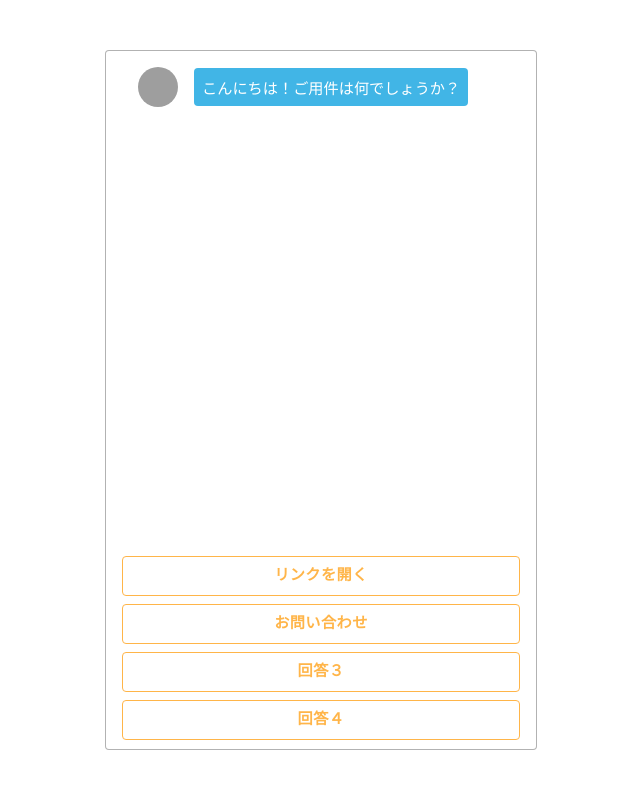
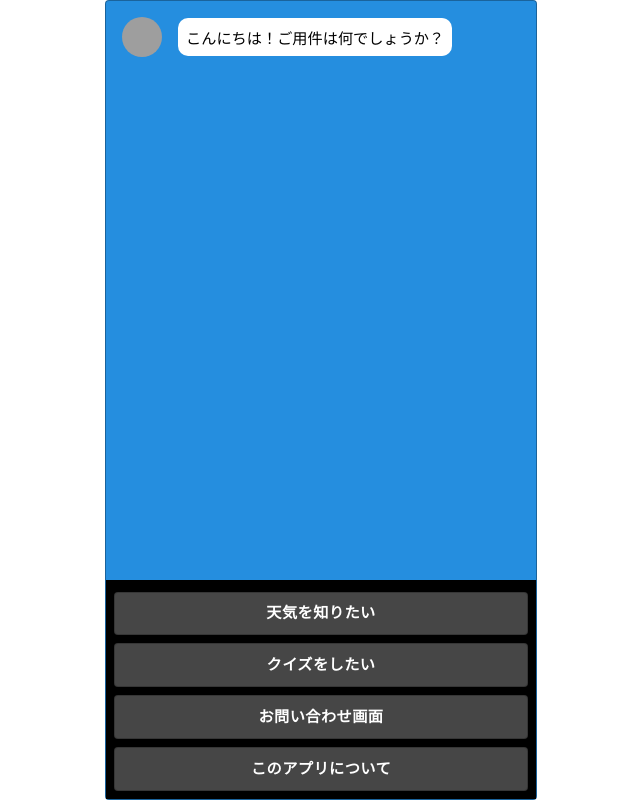
Before and after one commit to itoi10/chat, a React (Create React App) app: page / in a window 1280 px wide. Shown: the whole page, without its empty margins (319-959 px from the left). Built offline with nearby package versions, Linux system fonts and the light colour scheme; no server answers; grey boxes are pictures that could not be loaded.

Commit message:
add fetch weather. modify design, dataset.json

```diff
--- a/src/App.tsx
+++ b/src/App.tsx
@@ -1,7 +1,7 @@
 import React, { useState, useEffect, useCallback } from "react";
 import "./assets/styles/style.scss";
 import { AnswersList, Chats, FormDialog } from "./components/index";
-import defaultDataset from "./data/dataset";
+import defaultDataset from "./data/dataset.json";
 import { firestore } from "./firebase/index";
 
 // １つのチャット
@@ -34,7 +34,7 @@ const App: React.FC = () => {
   // 回答ボタン無効
   const [disabledAnswer, setDisabledAnswer] = useState<boolean>(false);
 
-  // firestoreから取得するか
+  // データをfirestoreから取得するか
   const fetchFireStore = false;
 
   // お問い合わせモーダルを開く
@@ -64,6 +64,17 @@ const App: React.FC = () => {
           a.target = "_blank";
           a.rel = "noopener noreferrer";
           a.click();
+          break;
+        // nextIdがweather-なら天気を取得して表示
+        case /^weather-*/.test(nextQuestionId):
+          (async () => {
+            setDisabledAnswer(true);
+            const message = await fetchWeather(nextQuestionId);
+            setTimeout(() => {
+              addChats({ text: message, type: "question" });
+              setDisabledAnswer(false);
+            }, 300);
+          })();
           break;
         // 一般的な回答
         default:
@@ -101,10 +112,36 @@ const App: React.FC = () => {
     }
     // ファイルから取得する
     else {
-      setDataset(defaultDataset);
+      setDataset(defaultDataset as {});
       displayNextQuestion(currentId, defaultDataset["init"]);
     }
   }, []);
+
+  // 天気を取得する
+  const fetchWeather = async (nextQuestionId: string) => {
+    try {
+      let areaName = "";
+      let areaCode = "";
+      if (nextQuestionId === "weather-tokyo") {
+        areaName = "東京";
+        areaCode = "130000";
+      } else if (nextQuestionId === "weather-osaka") {
+        areaName = "大阪";
+        areaCode = "270000";
+      } else if (nextQuestionId === "weather-fukuoka") {
+        areaName = "福岡";
+        areaCode = "400000";
+      }
+      const res = await fetch(`https://www.jma.go.jp/bosai/forecast/data/forecast/${areaCode}.json`);
+      const data = await res.json();
+      const ret = data["0"]["timeSeries"]["0"]["areas"]["0"]["weathers"]["0"];
+      const message = areaName + "の天気は" + ret + "です。";
+      console.log(data["0"]["timeSeries"]["0"]["areas"]["0"]);
+      return message;
+    } catch {
+      return "天気の取得に失敗しました。";
+    }
+  };
 
   // 毎回の処理
   useEffect(() => {
--- a/src/assets/styles/style.scss
+++ b/src/assets/styles/style.scss
@@ -8,48 +8,60 @@
 /* チャットボックスの外枠 */
 .c-box {
   /* 背景色 */
-  background: #fff;
+  background:rgb(37, 142, 223);
   /* ボーダー */
   border: 1px solid rgba(0,0,0,0.3);
   border-radius: 4px;
   box-sizing: border-box;
   /* サイズ */
   // height: 592px;
-  max-height: 700px;
+  max-height: 800px;
   height: 100%;
   max-width: 432px;
-  padding: 0 1rem;
+  // padding: 0 1rem;
   width: 100%;
   /* 上下左右中央寄せ */
   position: absolute;
   top: 50%;
   left: 50%;
   transform: translate(-50%, -50%);
+
 }
 
 /* アンサーの外枠 */
 .c-grid__answer {
+  background-color: #000;
   display: flex;
   flex-flow: column;
   justify-content: flex-end;
-  height: 192px;
+  height: 27.5%;
+  position: absolute;
+  width: 100%;
+  bottom: 0;
 }
 
-/* チャット吹き出し */
-.p-chat__bubble {
+@mixin p-chat__bubble($backBround) {
     /* 背景色 */
-  background: #41B5E6;
+    background: $backBround;
     /* 文字 */
-  color: #fff;
+    color: #000;
     font-size: 0.95em;
     font-weight: 500;
     /* 形 */
-  border-radius: 4px;
+    border-radius: 10px;
     /* サイズ */
     padding: .5rem;
     margin-right: 1rem;
     max-width: 80%;
     width: auto;
+}
+
+.p-chat__bubble_q{
+  @include p-chat__bubble(#fff);
+}
+
+.p-chat__bubble_a{
+  @include p-chat__bubble(#4df080);
 }
 
 /* チャットの向き */
--- a/src/components/Answer.tsx
+++ b/src/components/Answer.tsx
@@ -13,15 +13,15 @@ interface Props {
 const useStyles = makeStyles((theme: Theme) =>
   createStyles({
     button: {
-      borderColor: "#FFB549",
-      color: "#FFB549",
+      backgroundColor: "#464646",
+      color: "#fff",
       fontWeight: 600,
-      marginBottom: "8px",
+      margin: "0 .5em 8px .5em",
       "&:hover": {
-        backgroundColor: "#FFB549",
+        backgroundColor: "#464646",
         color: "#FFF",
       },
-      height: "30%",
+      height: "20%",
       fontSize: "0.95em",
     },
   })
--- a/src/components/Chat.tsx
+++ b/src/components/Chat.tsx
@@ -21,7 +21,11 @@ const Chat: React.FC<Props> = ({ chat }) => {
           <Avatar alt="A" src="/static/images/avatar/2.jpg" />
         )}
       </ListItemAvatar>
-      <div className="p-chat__bubble">{chat.text}</div>
+      {isQuestion ? (
+        <div className="p-chat__bubble_q">{chat.text}</div>
+      ) : (
+        <div className="p-chat__bubble_a">{chat.text}</div>
+      )}
     </ListItem>
   );
 };
--- a/src/components/Forms/FormDialog.tsx
+++ b/src/components/Forms/FormDialog.tsx
@@ -125,7 +125,7 @@ class FormDialog extends React.Component<Props, State> {
       >
         <DialogTitle id="alert-dialog-title">お問い合わせフォーム</DialogTitle>
         <DialogContent>
-          <DialogContentText>※テストなので実際に送信はしません</DialogContentText>
+          <DialogContentText>※デモアプリなので実際に送信はしません</DialogContentText>
           {this.state.validation &&
             this.state.validation.map((val, key) => (
               <DialogContentText key={key.toString()} sx={{ color: "orange" }}>
--- a/src/data/dataset.json
+++ b/src/data/dataset.json
@@ -1,45 +1,50 @@
 {
   "init": {
     "answers": [
-      { "content": "リンクを開く", "nextId": "q1" },
-      { "content": "お問い合わせ", "nextId": "q2" },
-      { "content": "回答３", "nextId": "q3" },
-      { "content": "回答４", "nextId": "q4" }
+      { "content": "天気を知りたい", "nextId": "tenki" },
+      { "content": "クイズをしたい", "nextId": "quiz" },
+      { "content": "お問い合わせ画面", "nextId": "contact" },
+      { "content": "このアプリについて", "nextId": "aboutapp" }
     ],
     "question": "こんにちは！ご用件は何でしょうか？"
   },
-  "q1": {
+  "tenki": {
     "answers": [
-      { "content": "🔗 天気を知りたい", "nextId": "https://tenki.jp/" },
-      { "content": "🔗 Googleで検索したい", "nextId": "https://www.google.com/" },
-      { "content": "🔗 Reactについて知りたい", "nextId": "https://ja.reactjs.org/" },
-      { "content": "最初に戻る", "nextId": "init" }
+      {"content":"東京", "nextId": "weather-tokyo"},
+      {"content":"大阪", "nextId": "weather-osaka"},
+      {"content":"福岡", "nextId": "weather-fukuoka"},
+      {"content":"最初に戻る", "nextId": "init"}
     ],
-    "question": "リンクを開きます"
+    "question": "どこの天気が知りたいですか？"
   },
-  "q2": {
+  "aboutapp": {
     "answers": [
-      { "content": "お問い合わせ画面を開く", "nextId": "contact" },
-      { "content": "最初に戻る", "nextId": "init" }
+      {"content":"🔗 解説している方の動画を見る", "nextId": "https://www.youtube.com/watch?v=MzJkWO73S70"},
+      {"content":"🔗 このアプリのコードを開く", "nextId": "https://github.com/itoi10/chatbot"},
+      {"content":"🔗 Reactについて", "nextId": "https://ja.reactjs.org/"},
+      {"content":"最初に戻る", "nextId": "init"}
     ],
-    "question": "お問い合わせ画面を開きます"
+    "question": "このアプリはReactの学習用にYouTubeで公開されている講座を参考に作ったチャットボットです。"
   },
-  "q3": {
+  "quiz": {
     "answers": [
-      { "content": "Answer 3-1 (最初に戻る)", "nextId": "init" },
-      { "content": "Answer 3-2 (最初に戻る)", "nextId": "init" },
-      { "content": "Answer 3-3 (最初に戻る)", "nextId": "init" },
-      { "content": "Answer 3-4 (最初に戻る)", "nextId": "init" }
+      {"content":"槍が岳", "nextId": "quiz-x"},
+      {"content":"谷川岳", "nextId": "quiz-x"},
+      {"content":"北岳", "nextId": "quiz-o"},
+      {"content":"立山", "nextId": "quiz-x"}
     ],
-    "question": "質問３"
+    "question": "日本で一番高い山は富士山ですが、２番目に高い山は何でしょう？"
   },
-  "q4": {
+  "quiz-o": {
     "answers": [
-      { "content": "Answer 4-1 (最初に戻る)", "nextId": "init" },
-      { "content": "Answer 4-2 (最初に戻る)", "nextId": "init" },
-      { "content": "Answer 4-3 (最初に戻る)", "nextId": "init" },
-      { "content": "Answer 4-4 (最初に戻る)", "nextId": "init" }
+      {"content":"最初に戻る", "nextId": "init"}
     ],
-    "question": "質問４"
+    "question": "正解です！"
+  },
+  "quiz-x": {
+    "answers": [
+      {"content":"最初に戻る", "nextId": "init"}
+    ],
+    "question": "残念！不正解"
   }
 }
--- a/src/data/dataset.ts
+++ /dev/null
@@ -1,47 +0,0 @@
-const defaultDataset = {
-  init: {
-    answers: [
-      { content: "リンクを開く", nextId: "q1" },
-      { content: "お問い合わせ", nextId: "q2" },
-      { content: "回答３", nextId: "q3" },
-      { content: "回答４", nextId: "q4" },
-    ],
-    question: "こんにちは！ご用件は何でしょうか？",
-  },
-  q1: {
-    answers: [
-      { content: "🔗 天気を知りたい", nextId: "https://tenki.jp/" },
-      { content: "🔗 Googleで検索したい", nextId: "https://www.google.com/" },
-      { content: "🔗 Reactについて知りたい", nextId: "https://ja.reactjs.org/" },
-      { content: "最初に戻る", nextId: "init" },
-    ],
-    question: "リンクを開きます",
-  },
-  q2: {
-    answers: [
-      { content: "お問い合わせ画面を開く", nextId: "contact" },
-      { content: "最初に戻る", nextId: "init" },
-    ],
-    question: "お問い合わせ画面を開きます",
-  },
-  q3: {
-    answers: [
-      { content: "Answer 3-1 (最初に戻る)", nextId: "init" },
-      { content: "Answer 3-2 (最初に戻る)", nextId: "init" },
-      { content: "Answer 3-3 (最初に戻る)", nextId: "init" },
-      { content: "Answer 3-4 (最初に戻る)", nextId: "init" },
-    ],
-    question: "質問３",
-  },
-  q4: {
-    answers: [
-      { content: "Answer 4-1 (最初に戻る)", nextId: "init" },
-      { content: "Answer 4-2 (最初に戻る)", nextId: "init" },
-      { content: "Answer 4-3 (最初に戻る)", nextId: "init" },
-      { content: "Answer 4-4 (最初に戻る)", nextId: "init" },
-    ],
-    question: "質問４",
-  },
-};
-
-export default defaultDataset;
```
Also changed, not shown: 1 other file (tests, documents, lock files or other folders). Lines whose indentation alone changed are shown as unchanged.
